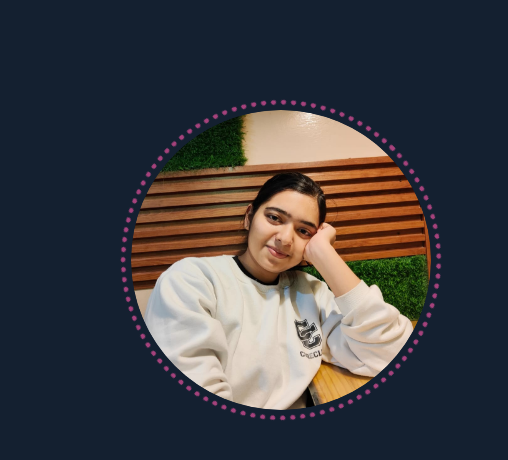
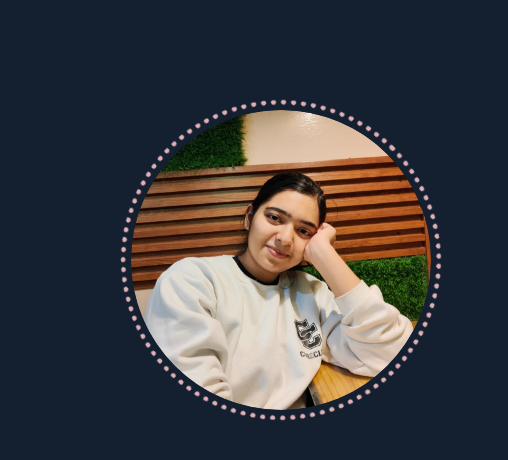
Before and after one commit to shatakshi455/shatakshi455.github.io, a plain HTML site: page index.html in a window 1280 px wide. Shown: the part 224-684 px from the top of the page, 197-705 px from the left. Drawn offline with Linux system fonts and the light colour scheme.

Commit message:
Update style.css

```diff
--- a/style.css
+++ b/style.css
@@ -418,7 +418,7 @@ footer p {
   left: -10px;
   right: -10px;
   bottom: -10px;
-  border: 5px dotted #a6427c;
+  border: 5px dotted #DFB1B6;
   border-radius: 50%;
   animation: spin 40s linear infinite;
   z-index: 1;
```
